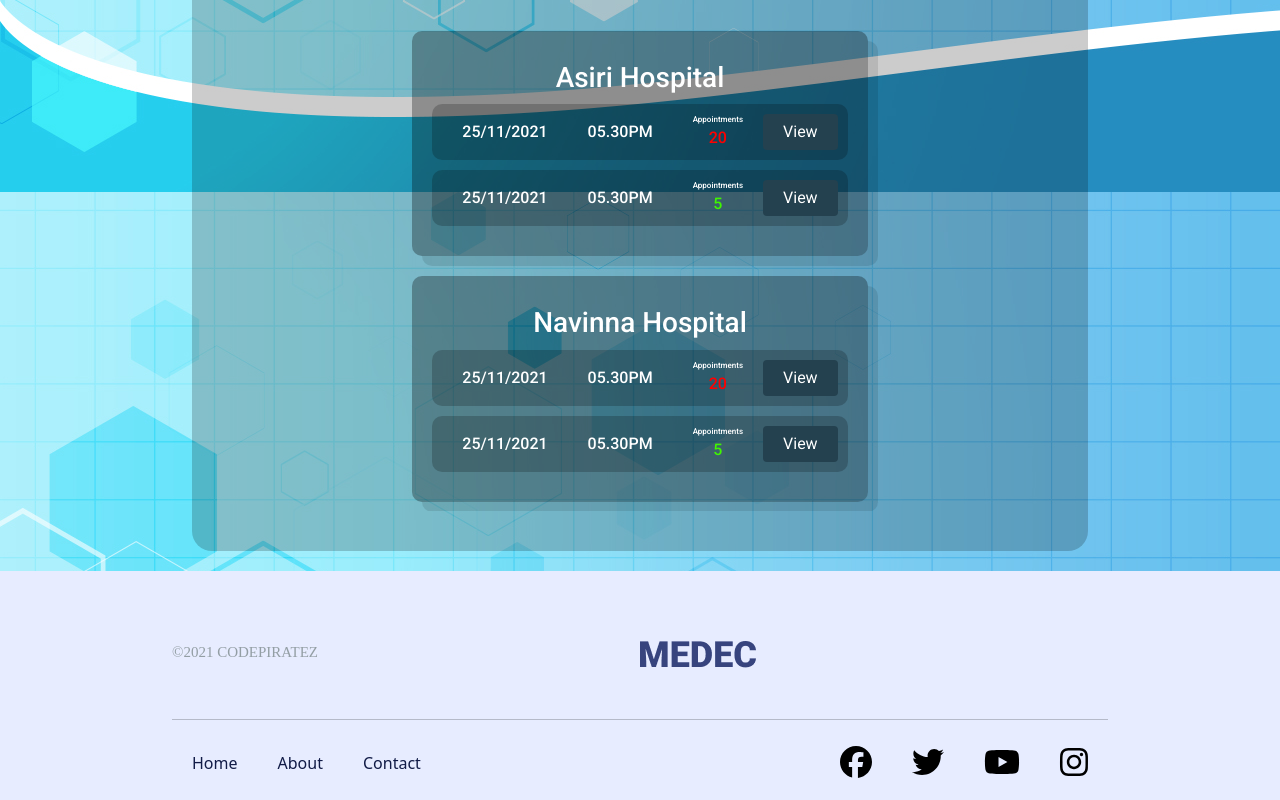
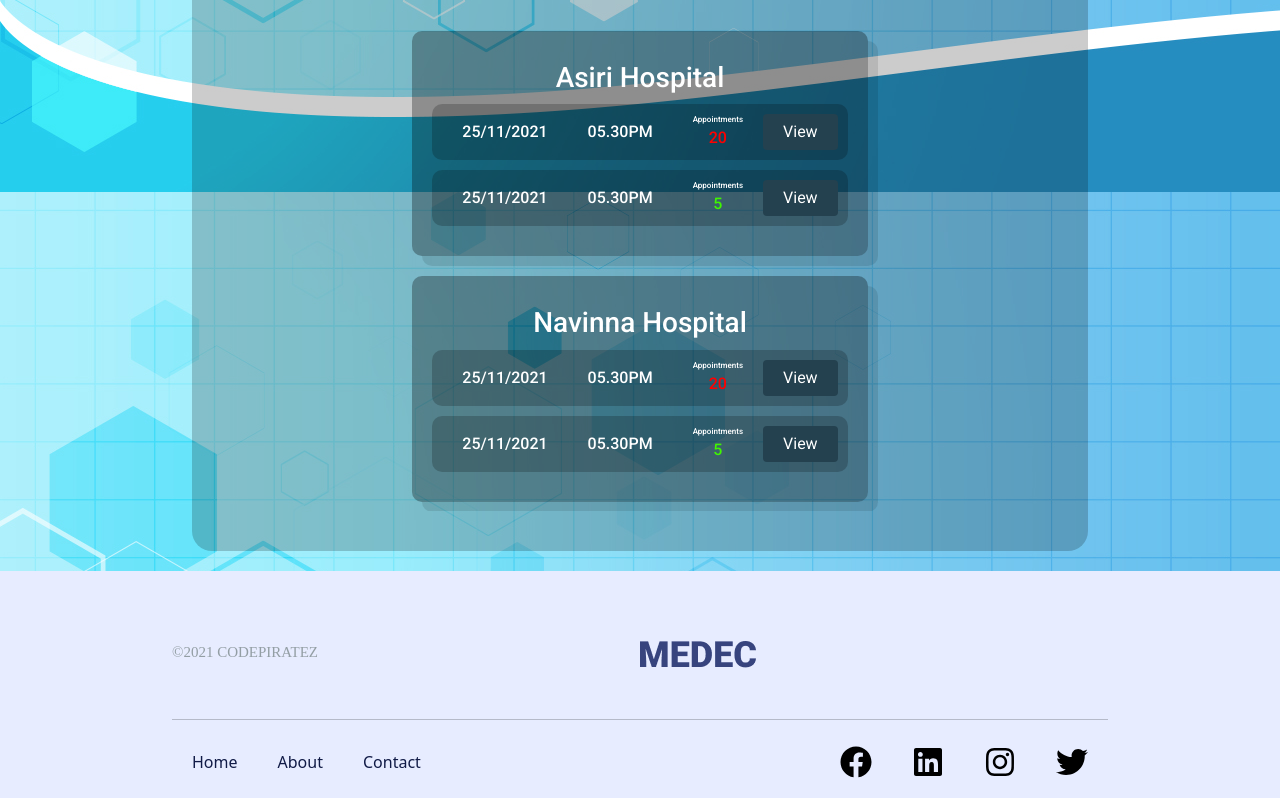
Before and after one commit to UOKSEDevProject/medec-web, a React (Create React App) app: page / in a window 1280 px wide. Shown: the part 1208-2008 px from the top of the page. Built offline with nearby package versions, Linux system fonts and the light colour scheme.

Commit message:
change icon and file name

```diff
--- a/package.json
+++ b/package.json
@@ -3,9 +3,6 @@
   "version": "0.1.0",
   "private": true,
   "dependencies": {
-    "@fortawesome/fontawesome-svg-core": "^6.1.1",
-    "@fortawesome/free-brands-svg-icons": "^6.1.1",
-    "@fortawesome/react-fontawesome": "^0.1.18",
     "@testing-library/jest-dom": "^5.16.2",
     "@testing-library/react": "^12.1.3",
     "@testing-library/user-event": "^13.5.0",
--- a/src/Client.js
+++ b/src/Client.js
@@ -1,6 +1,6 @@
-import NavBar from "./components/Header/NavBar";
+import NavBar from "./components/header/NavBar";
 import Body from "./components/Body";
-import Footer from "./components/Footer/Footer";
+import Footer from "./components/footer/Footer";
 
 const Client = () => {
   return (
--- a/src/components/Footer/Footer.jsx
+++ b/src/components/footer/Footer.jsx
@@ -1,12 +1,6 @@
 import React from "react";
 import logo from "../../assets/images/image-footerLogo.png";
-import { FontAwesomeIcon } from "@fortawesome/react-fontawesome";
-import {
-  faYoutube,
-  faFacebook,
-  faTwitter,
-  faInstagram,
-} from "@fortawesome/free-brands-svg-icons";
+import { FaFacebook, FaLinkedin, FaInstagram, FaTwitter } from "react-icons/fa";
 import { Container } from "react-bootstrap";
 
 const Footer = () => {
@@ -31,16 +25,16 @@ const Footer = () => {
           <div className='col-lg-4'></div>
           <div className='col-lg-4 footer-social-media footer-link'>
             <a href='#'>
-              <FontAwesomeIcon icon={faFacebook} size='2x' color='black' />
+              <FaFacebook color='black' size={"2rem"} />
             </a>
             <a href='#'>
-              <FontAwesomeIcon icon={faTwitter} size='2x' color='black' />
+              <FaLinkedin color='black' size={"2rem"} />
             </a>
             <a href='#'>
-              <FontAwesomeIcon icon={faYoutube} size='2x' color='black' />
+              <FaInstagram color='black' size={"2rem"} />
             </a>
             <a href='#'>
-              <FontAwesomeIcon icon={faInstagram} size='2x' color='black' />
+              <FaTwitter color='black' size={"2rem"} />
             </a>
           </div>
           <div className='footer-copyright col-lg-6'>
```
Also changed, not shown: src/components/Body.jsx (+12 -12 lines), src/components/body/DctList.jsx (renamed from src/components/Body/DctList.jsx), src/components/body/Doctor.jsx (renamed from src/components/Body/Doctor.jsx), src/components/body/DoctorProfile.jsx (renamed from src/components/Body/DoctorProfile.jsx), src/components/body/Search.jsx (renamed from src/components/Body/Search.jsx), src/components/body/Session.jsx (renamed from src/components/Body/Session.jsx), src/components/body/SessionCard.jsx (renamed from src/components/Body/SessionCard.jsx), src/components/header/NavBar.jsx (renamed from src/components/Header/NavBar.jsx), 1 other file (tests, documents, lock files or other folders).
